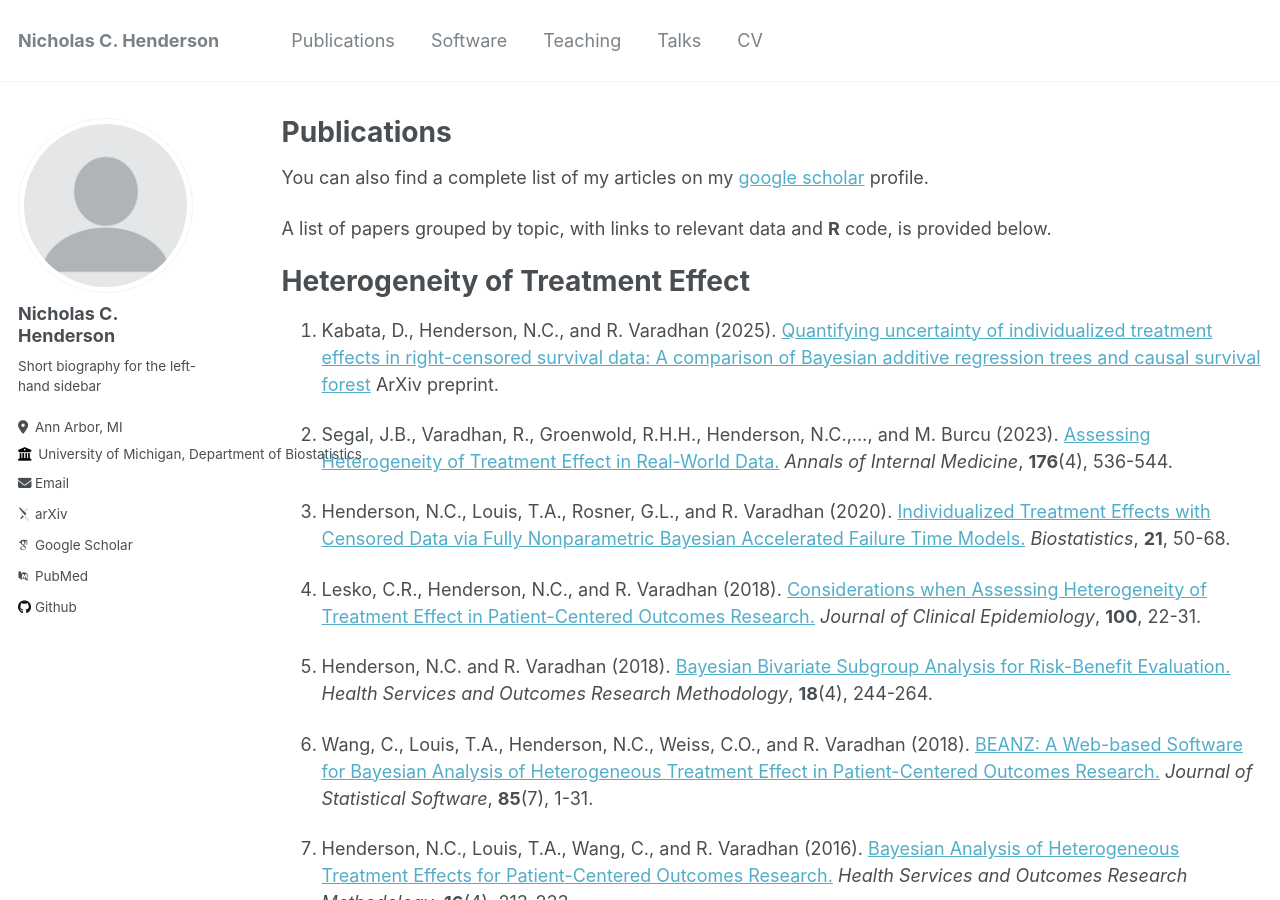
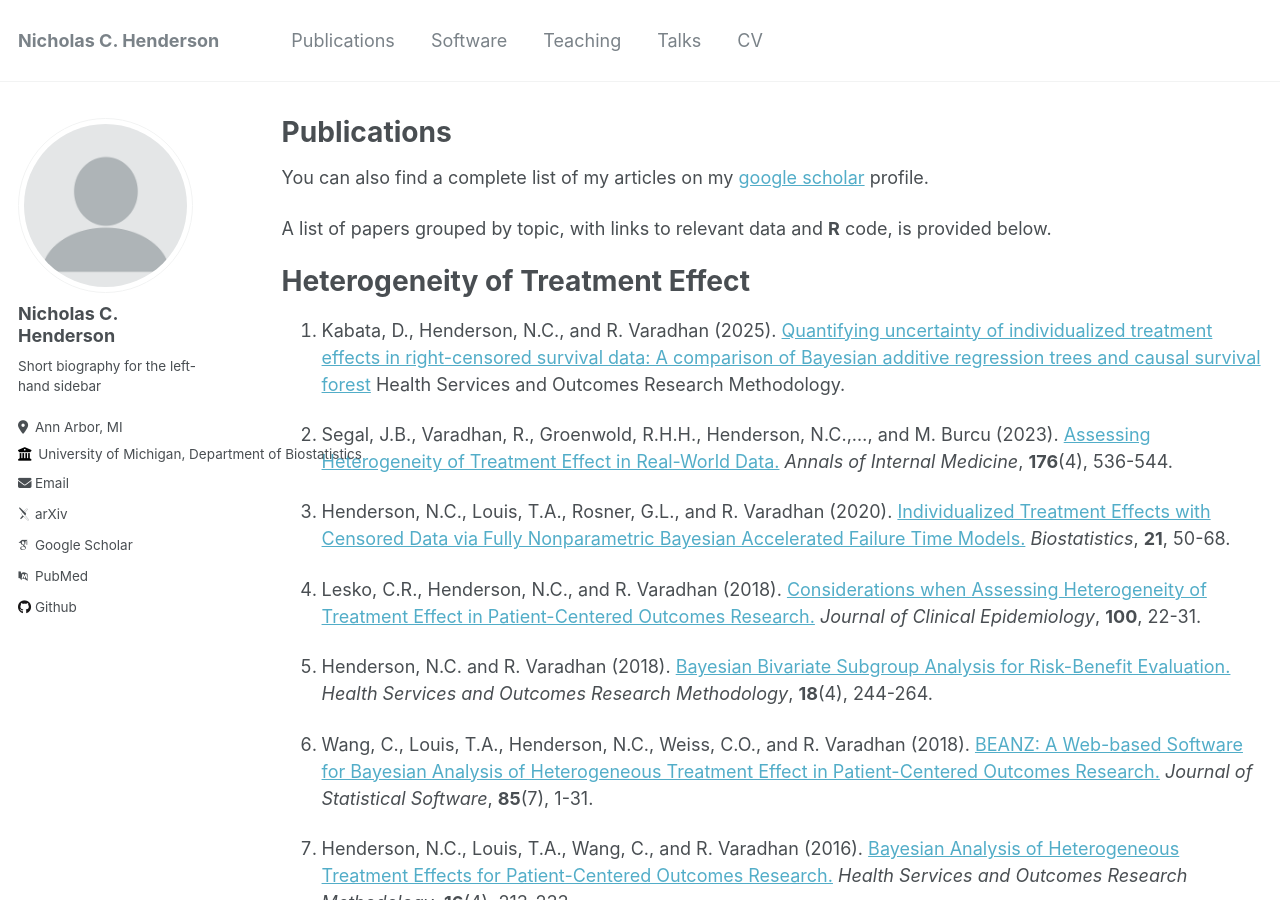
Before and after one commit to nchenderson/nchenderson.github.io, a Jekyll site: the page built from _pages/publications.md, in a window 1280 px wide and 900 px high. Built offline with Jekyll 4.4.1, drawn with Linux system fonts in a browser that asks for light colours; some web fonts are replaced.

Commit message:
added HSORM paper

```diff
--- a/_pages/publications.md
+++ b/_pages/publications.md
@@ -15,7 +15,7 @@ A list of papers grouped by topic, with links to relevant data and **R** code, i
 Heterogeneity of Treatment Effect
 ======
 
-1. Kabata, D., Henderson, N.C., and R. Varadhan (2025). [Quantifying uncertainty of individualized treatment effects in right-censored survival data: A comparison of Bayesian additive regression trees and causal survival forest](https://arxiv.org/abs/2504.04571) ArXiv preprint.
+1. Kabata, D., Henderson, N.C., and R. Varadhan (2025). [Quantifying uncertainty of individualized treatment effects in right-censored survival data: A comparison of Bayesian additive regression trees and causal survival forest](https://link.springer.com/article/10.1007/s10742-025-00362-9) Health Services and Outcomes Research Methodology.
 
 2. Segal, J.B., Varadhan, R., Groenwold, R.H.H., Henderson, N.C.,..., and M. Burcu (2023). [Assessing Heterogeneity of Treatment Effect in Real-World Data.](https://www.acpjournals.org/doi/abs/10.7326/M22-1510) *Annals of Internal Medicine*, **176**(4), 536-544.
 
```
